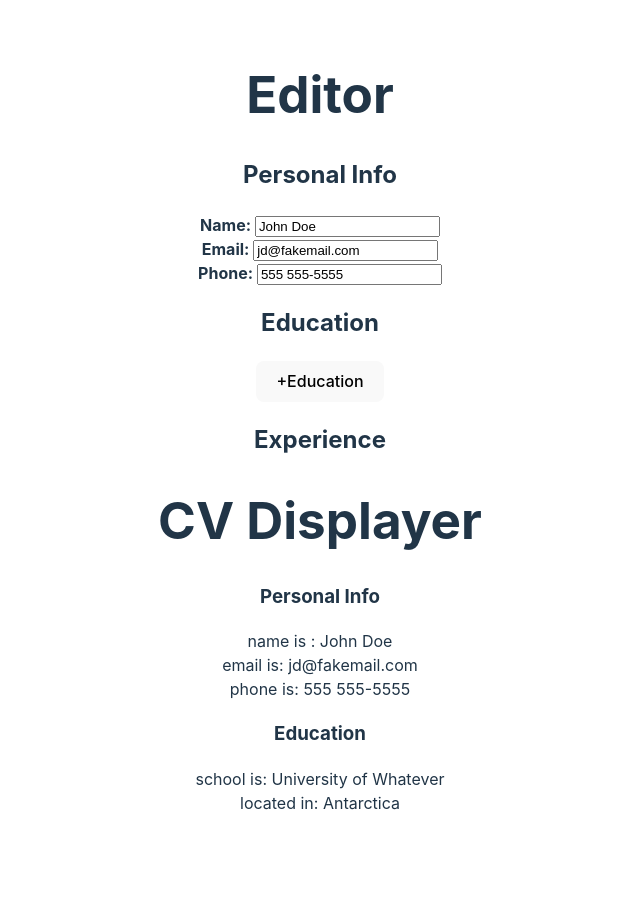
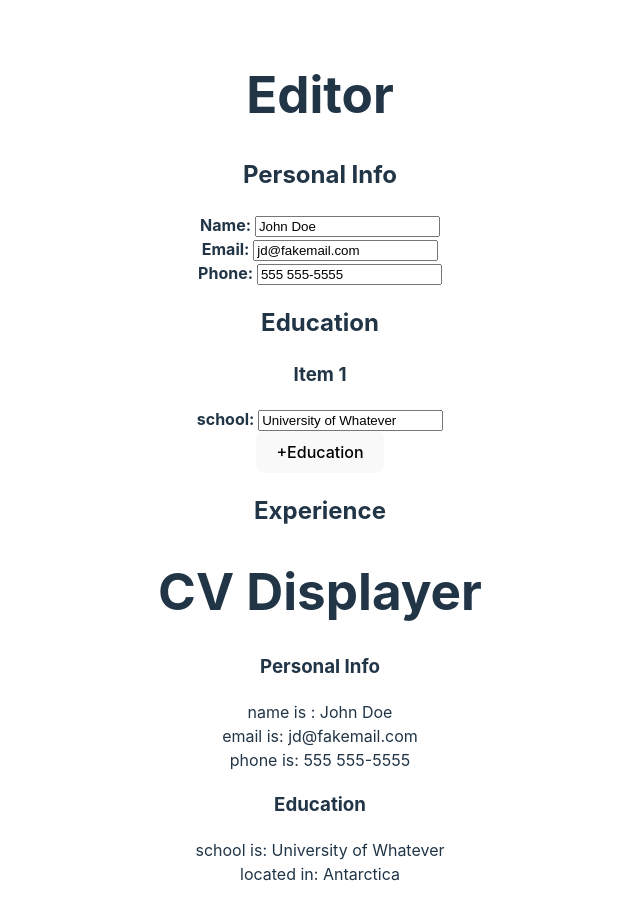
Before and after one commit to Neo319/project-cv, a React (Vite) app: page / in a window 1280 px wide. Shown: the whole page, without its empty margins (320-960 px from the left). Before the commit the page ends 847 px from the top, so only its background shows below. Built offline with nearby package versions, Linux system fonts and the light colour scheme.

Commit message:
changes to text in editor affect stored edu values

```diff
--- a/src/App.jsx
+++ b/src/App.jsx
@@ -35,9 +35,13 @@ const [edu, setEdu] = useState([{
 
 // how education entries are changed (indexed in array)
 function handleEduChange (e, index, changedProp) {
+  console.log(changedProp)
+  console.log(index)
   const newEdu = [...edu];
   newEdu[index] = {...newEdu[index], [changedProp]: e.target.value};
+
   setEdu(newEdu);
+
 
 }
 
@@ -65,7 +69,7 @@ function handleEduChange (e, index, changedProp) {
 
         <div>
           <h2>Education</h2>
-          {/* <Education /> */}
+          <Education edu={edu} handleEduChange={handleEduChange}/>
           <button onClick={addEduItem}>+Education</button>
         </div>
 
--- a/src/components/displayer.jsx
+++ b/src/components/displayer.jsx
@@ -9,8 +9,6 @@ function EduDisplay () {
 
 //function which returns the rendered eduItem
 function EduItem ({ item }) {
-  console.log(item)
-  console.log(item.school)
   return (
     <>
       <div>school is: {item.school}</div>
--- a/src/components/education.jsx
+++ b/src/components/education.jsx
@@ -1,14 +1,46 @@
 import Editor from "./editor";
 
-export default function Education () {
+
+export default function Education ({ edu, handleEduChange }) {
 
 
+
+
+  // function which maps edu array, calling eduItem for each item in array
+  function EduDisplay () {
+    return edu.map((eduItem, index) => (
+      <div key={index}>
+        <h3>Item {index + 1}</h3>
+        <EduItem  item={eduItem} index={index}/>
+      </div>
+
+    ));
+  }
+
+  //function which returns the rendered eduItem
+  function EduItem ({ item, index }) {
+    console.log(index)
+
+    const handleItemChange = (e, changedProp) => {
+      //calling the parent handleEduChange function with the appropriate parameters
+      handleEduChange(e, index, changedProp);
+    }
+
+    return (
+      <>
+        <Editor
+        label="school"
+        value={item.school}
+        onChange={(e) => handleItemChange(e, "school")}/>
+      </>
+    )
+  }
 
 
   return (
     <div>
       <div>
-
+        <EduDisplay />
       </div>
     </div>
   );
```
